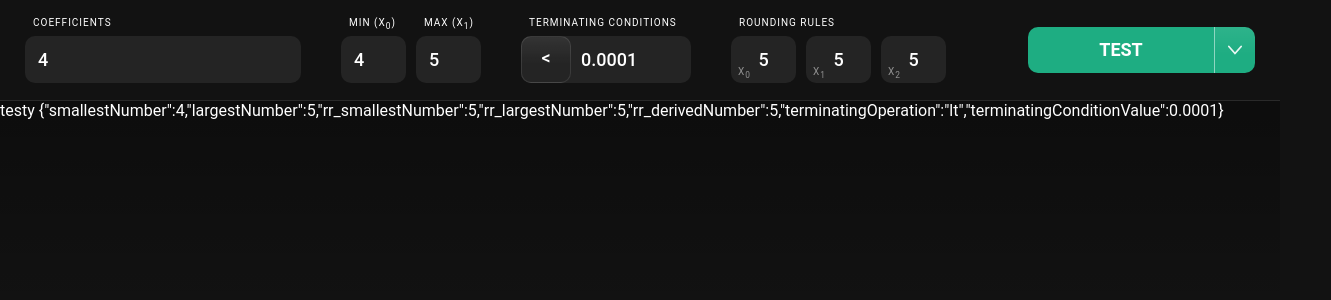
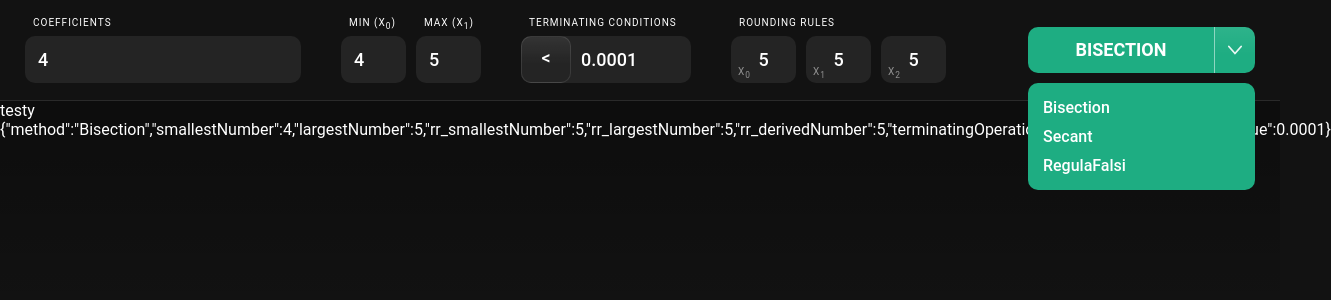
Before and after one commit to marqroldan/numericalmethods, a React app: page / in a window 1280 px wide. Both pictures are taken after a click on the element 1235 px from the left and 50 px from the top of the page. Shown: the top 300 px of the page, 1331 px wide, since content can reach past the window. Built offline with nearby package versions, Linux system fonts and the light colour scheme.

Commit message:
Added dropdown and handled value changeing

```diff
--- a/src/App.tsx
+++ b/src/App.tsx
@@ -20,6 +20,7 @@ export default class App extends React.PureComponent {
   formRef = React.createRef<HTMLFormElement>();
 
   state = {
+    method: '',
     smallestNumber: 4,
     largestNumber: 5,
     rr_smallestNumber: 5,
@@ -146,6 +147,7 @@ export default class App extends React.PureComponent {
             </div>
             <div>
               <ButtonDropdown
+                value={this.state.method}
                 onClick={this.formSubmit}
                 onChangeValue={this.valueChange('method')}
                 options={MethodsList}
--- a/src/components/ButtonDropdown/index.tsx
+++ b/src/components/ButtonDropdown/index.tsx
@@ -2,14 +2,81 @@ import './styles.scss';
 import React from 'react';
 import DropdownArrow from '@Assets/svg/dropdownArrow';
 
-export default class ButtonDropdown extends React.PureComponent {
+type Value = string | number;
+
+interface Props {
+  value: Value;
+  options: Value[];
+  onChangeValue: Function;
+  onClick: Function;
+}
+
+interface State {
+  dropdownActive: boolean;
+}
+
+export default class ButtonDropdown extends React.PureComponent<Props, State> {
+  state = {
+    dropdownActive: false,
+  };
+
+  componentDidMount() {
+    if (Array.isArray(this.props.options) && this.props.options.length) {
+      this.selectItem(this.props.options[0], false)();
+    }
+  }
+
+  toggleDropdown = () => {
+    this.setState((state) => ({
+      dropdownActive: !state.dropdownActive,
+    }));
+  };
+
+  selectItem = (item: Value, shouldToggle = true) => () => {
+    if (this.props.onChangeValue) {
+      this.props.onChangeValue(item);
+    }
+
+    if (shouldToggle) {
+      this.toggleDropdown();
+    }
+  };
+
+  renderItem = (item: Value, index: number) => {
+    return (
+      <div
+        className={'ButtonDropdownList__item'}
+        key={`${index}_`}
+        onClick={this.selectItem(item)}
+      >
+        {item}
+      </div>
+    );
+  };
+
   render() {
     return (
-      <div className={'ButtonDropdown'}>
-        <div className={'ButtonDropdown__methodName'}>Test</div>
-        <div className={'ButtonDropdown__arrow'}>
-          <DropdownArrow />
+      <div className={'ButtonDropdownContainer'}>
+        <div className={'ButtonDropdown'}>
+          <div className={'ButtonDropdown__methodName'}>
+            {this.props.value || 'Select Method'}
+          </div>
+          <div
+            className={'ButtonDropdown__arrow'}
+            onClick={this.toggleDropdown}
+          >
+            <DropdownArrow />
+          </div>
         </div>
+        {this.state.dropdownActive &&
+        Array.isArray(this.props.options) &&
+        this.props.options.length ? (
+          <div className={'ButtonDropdownListContainer'}>
+            <div className={'ButtonDropdownList'}>
+              {this.props.options.map(this.renderItem)}
+            </div>
+          </div>
+        ) : null}
       </div>
     );
   }
--- a/src/components/ButtonDropdown/styles.scss
+++ b/src/components/ButtonDropdown/styles.scss
@@ -4,6 +4,10 @@
   background: #1ead82;
   border-radius: 10px;
   display: flex;
+
+  &Container {
+    position: relative;
+  }
 
   &__methodName {
     color: #fff;
@@ -45,4 +49,28 @@
       );
     }
   }
+
+  &List {
+    border-radius: 10px;
+    padding: 10px;
+    background: #1ead82;
+
+    &Container {
+      padding-top: 10px;
+      position: absolute;
+      right: 0;
+      left: 0;
+    }
+
+    &__item {
+      margin: 0 -10px;
+      padding: 5px 15px;
+      font-weight: 500;
+      cursor: pointer;
+
+      &:hover {
+        background-color: rgba(255, 255, 255, 0.5);
+      }
+    }
+  }
 }
```
